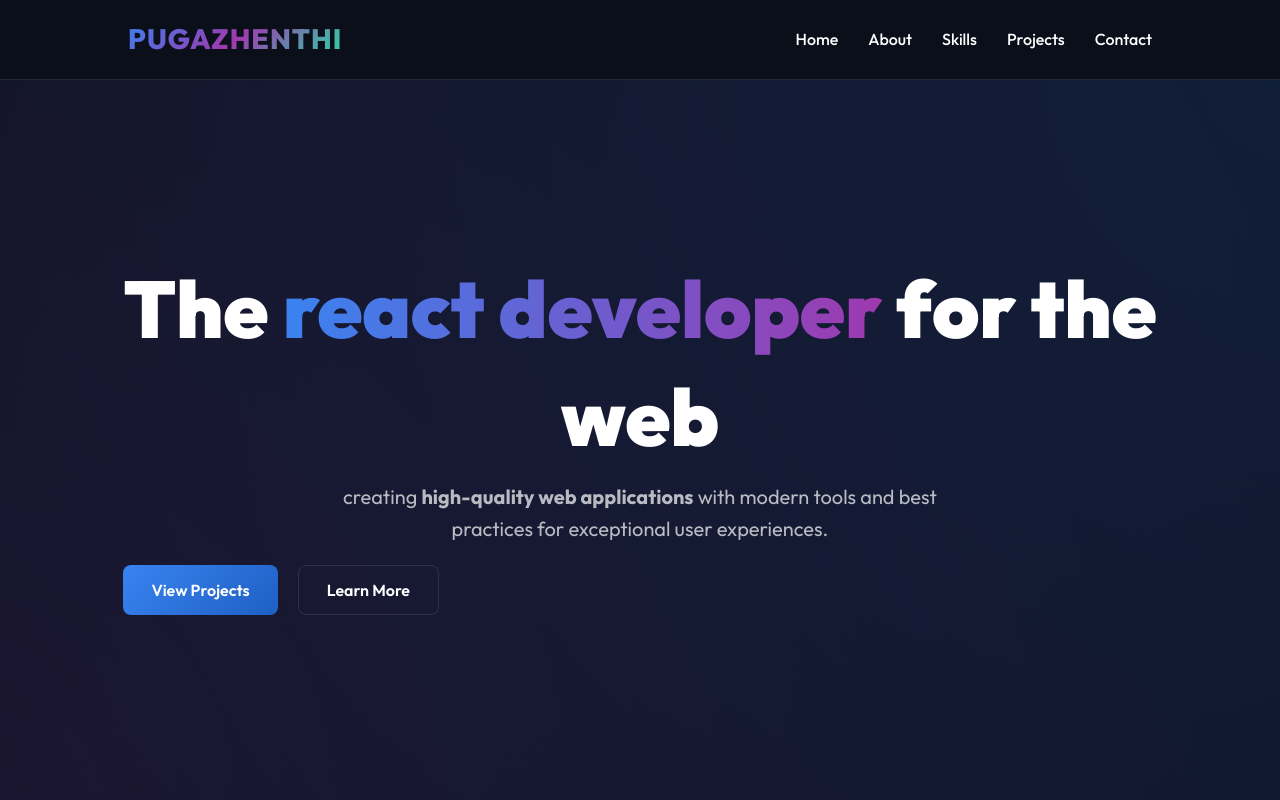
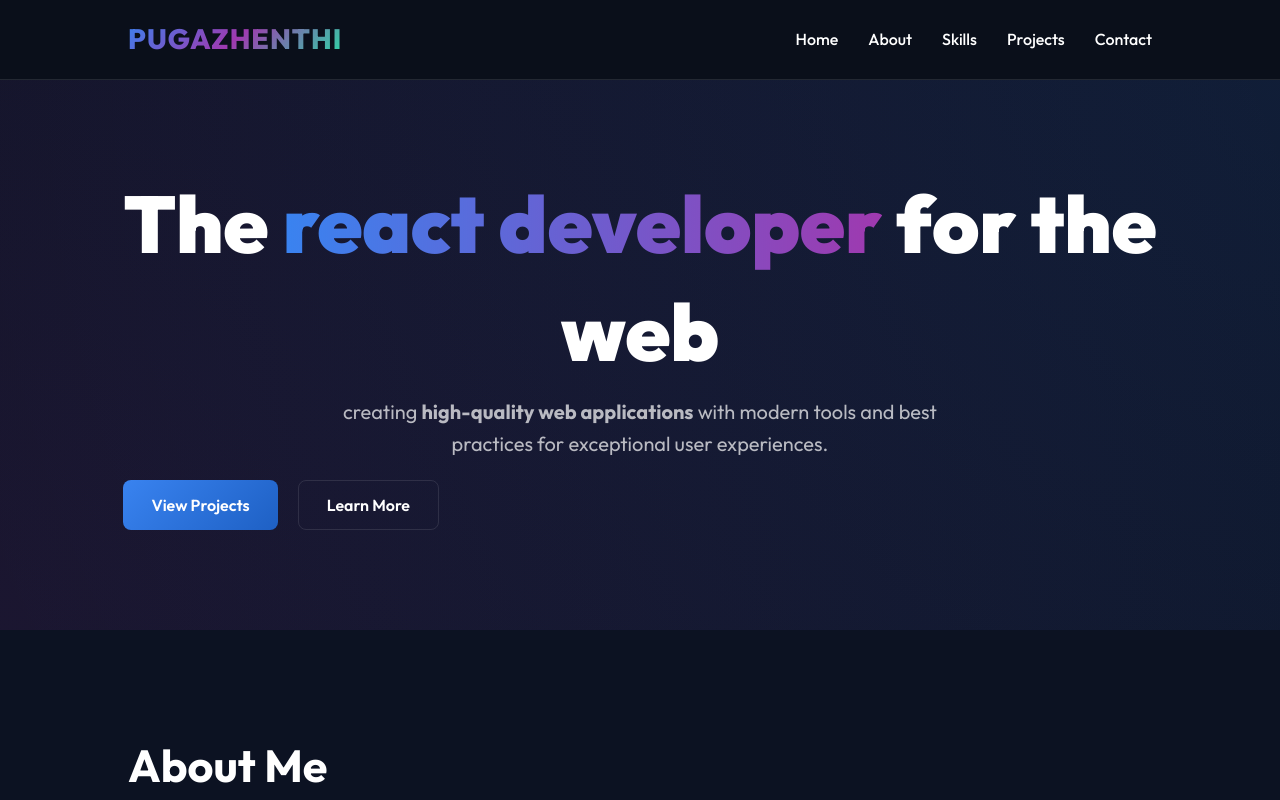
Before and after one commit to PUGAZHENTHI731/My-Portfolio, a React (Vite) app: page / in a window 1280 px wide. Shown: the top 800 px of the page. Built offline with nearby package versions, Linux system fonts and the light colour scheme.

Commit message:
Reduce hero section minimum height to 50vh

```diff
--- a/src/App.css
+++ b/src/App.css
@@ -135,7 +135,7 @@ body {
 
 /* Hero Section */
 #hero {
-  min-height: 90vh;
+  min-height: 50vh;
   display: flex;
   flex-direction: column;
   align-items: center;
```
